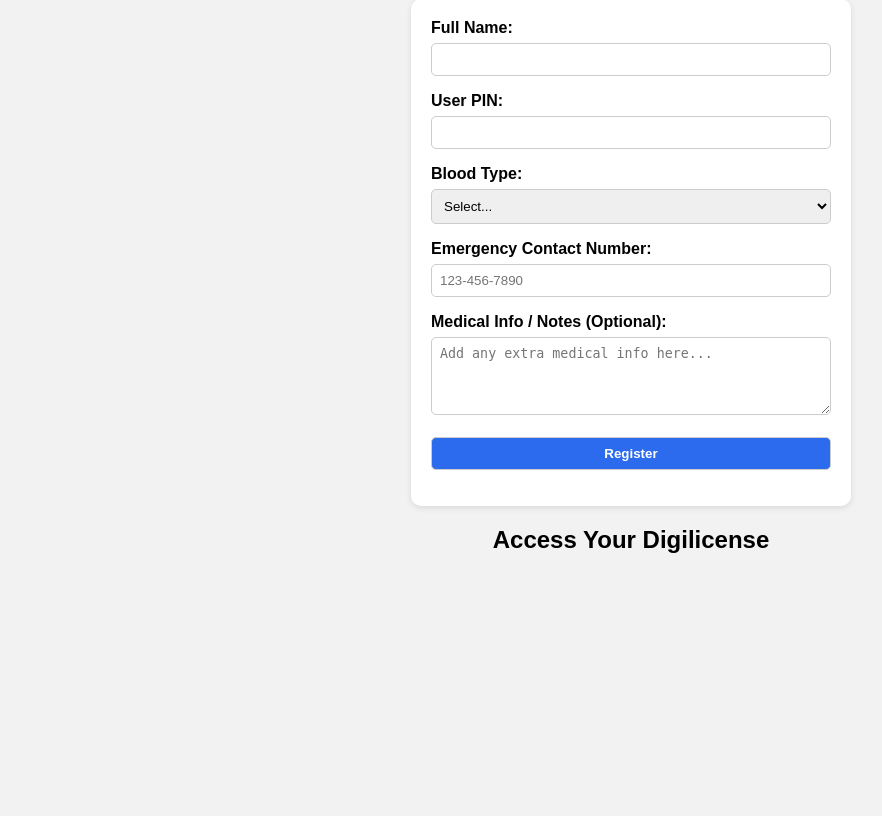
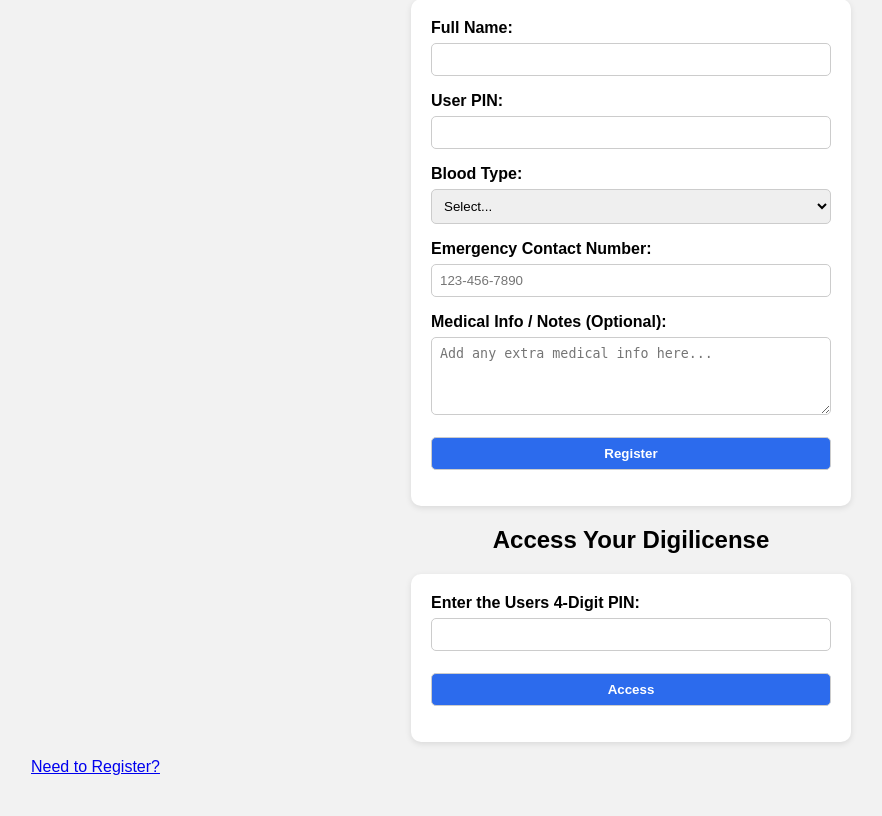
Before and after one commit to CBNeal/Digiliscense, a Flask app: page / in a window 1280 px wide. Shown: the part 127-943 px from the top of the page, without its empty margins (9-891 px from the left). Before the commit the page ends 680 px from the top, so only its background shows below. Run offline with Flask 3, Linux system fonts and the light colour scheme.

Commit message:
PIN entry fixed

```diff
--- a/WEBDEV/app.py
+++ b/WEBDEV/app.py
@@ -29,6 +29,16 @@
 def home():
     return render_template("register.html")
 
+@app.route("/access", methods=["POST"])
+def access():
+    pin = request.form['pin'].strip()
+    user = User.query.filter_by(pin=pin).first()
+
+    if user:
+        return render_template("user.html", user=user)
+    else:
+        return "❌ Invalid PIN. User not found.", 404
+
 @app.route("/register", methods=["POST"])
 def register():
     # Debug print
@@ -57,9 +67,7 @@
 
 @app.route('/user/<int:user_id>')
 def get_user(user_id):
-    conn = get_db_connection()
-    user = conn.execute('SELECT * FROM users WHERE id = ?', (user_id,)).fetchone()
-    conn.close()
+    user = User.query.filter_by(pin=pin).first()
 
     if user:
         return render_template('user.html', user=user)
--- a/WEBDEV/templates/register.html
+++ b/WEBDEV/templates/register.html
@@ -85,5 +85,11 @@
 </head>
 <body>
     <h2>Access Your Digilicense</h2>
+    <form action="/access" method="POST">
+        <label for="pin">Enter the Users 4-Digit PIN:</label>
+        <input type="text" name="pin" maxlength="4" pattern="\d{4}" required>
+        <button type="submit">Access</button>
+    </form>
+    <p><a href="/register">Need to Register?</a></p>
 </body>
 </html>
--- a/WEBDEV/templates/user.html
+++ b/WEBDEV/templates/user.html
@@ -1,5 +1,5 @@
 <h2>User Info</h2>
-<p>Pin: {{ user['name'] }}</p>
+<p>Pin: {{ user['pin'] }}</p>
 <p>Name: {{ user['name'] }}</p>
 <p>Blood Type: {{ user['blood'] }}</p>
 <p>Contact: {{ user['contact'] }}</p>
```
